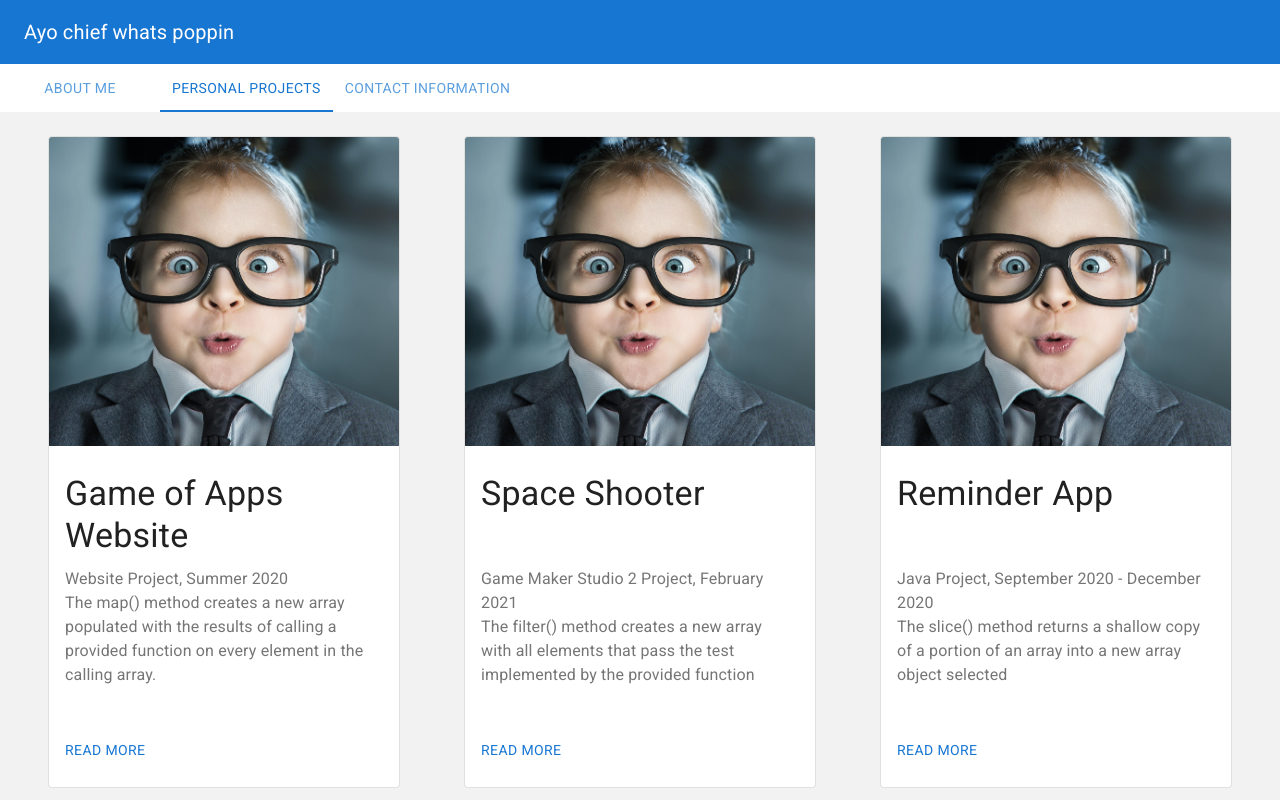
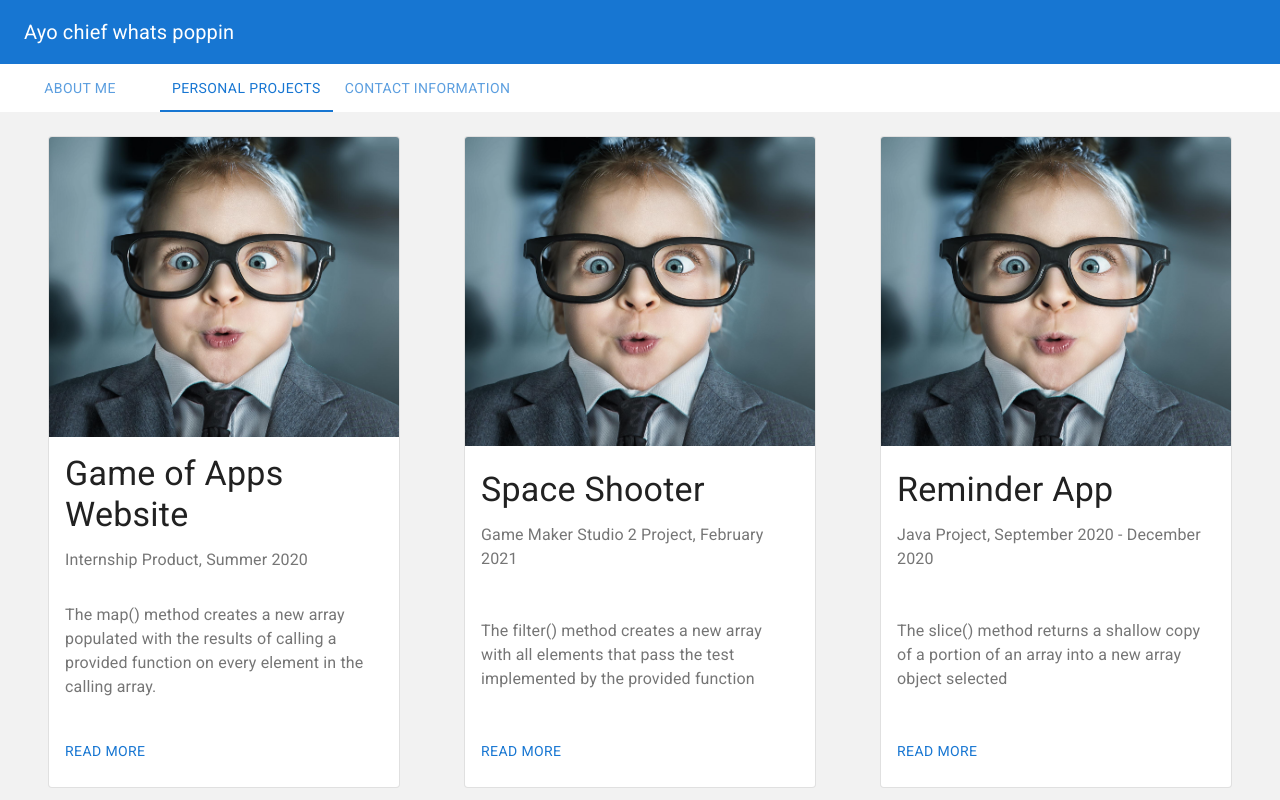
Before and after one commit to BradPeng/resume, a React (Create React App) app: page / in a window 1280 px wide. Both pictures are taken after a click on the tab "PERSONAL PROJECTS". Shown: the top 800 px of the page. Built offline with nearby package versions, Linux system fonts and the light colour scheme.

Commit message:
slightly modified the flex layout of the personal project cards

```diff
--- a/src/components/PersonalProjects/ProjectCard.tsx
+++ b/src/components/PersonalProjects/ProjectCard.tsx
@@ -14,7 +14,6 @@ const useStyles = makeStyles({
   root: {
     maxWidth: 350,
     //   maxHeight: 700,
-    //marginBottom: 50,
     height: 650,
   },
   media: {
@@ -26,7 +25,7 @@ const ArrayFunctionList = [
   {
     img: image1,
     name: "Game of Apps Website",
-    subtitle: "Website Project, Summer 2020",
+    subtitle: "Internship Product, Summer 2020",
     description:
       "The map() method creates a new array populated with the results of calling a provided function on every element in the calling array.",
     link:
@@ -101,6 +100,15 @@ export default function Language_Card() {
                         marginRight: 8,
                         flexWrap: "nowrap",
                         flexDirection: "column",
+                        alignItems: "baseline",
+                      }}
+                    >
+                      <div
+                        style={{
+                          display: "flex",
+                          justifyContent: "space-between",
+                          flexDirection: "column",
+                          alignItems: "baseline",
                         }}
                       >
                         <div
@@ -108,18 +116,27 @@ export default function Language_Card() {
                             display: "flex",
                             justifyContent: "flex-start",
                             flexDirection: "column",
+                            alignItems: "top",
+                            height: "150px",
                           }}
                         >
-                        <Typography gutterBottom variant="h4" component="h2" style={{height: "82px"}}>
+                          <Typography
+                            gutterBottom
+                            variant="h4"
+                            component="h2"
+                            style={{}}
+                          >
                             {element.name}
                           </Typography>
                           <Typography
                             variant="body1"
                             color="textSecondary"
                             component="p"
+                            style={{ paddingBottom: "20px" }}
                           >
                             {element.subtitle}
                           </Typography>
+                        </div>
                         <Typography
                           variant="body1"
                           color="textSecondary"
```
Lines whose indentation alone changed are shown as unchanged.
